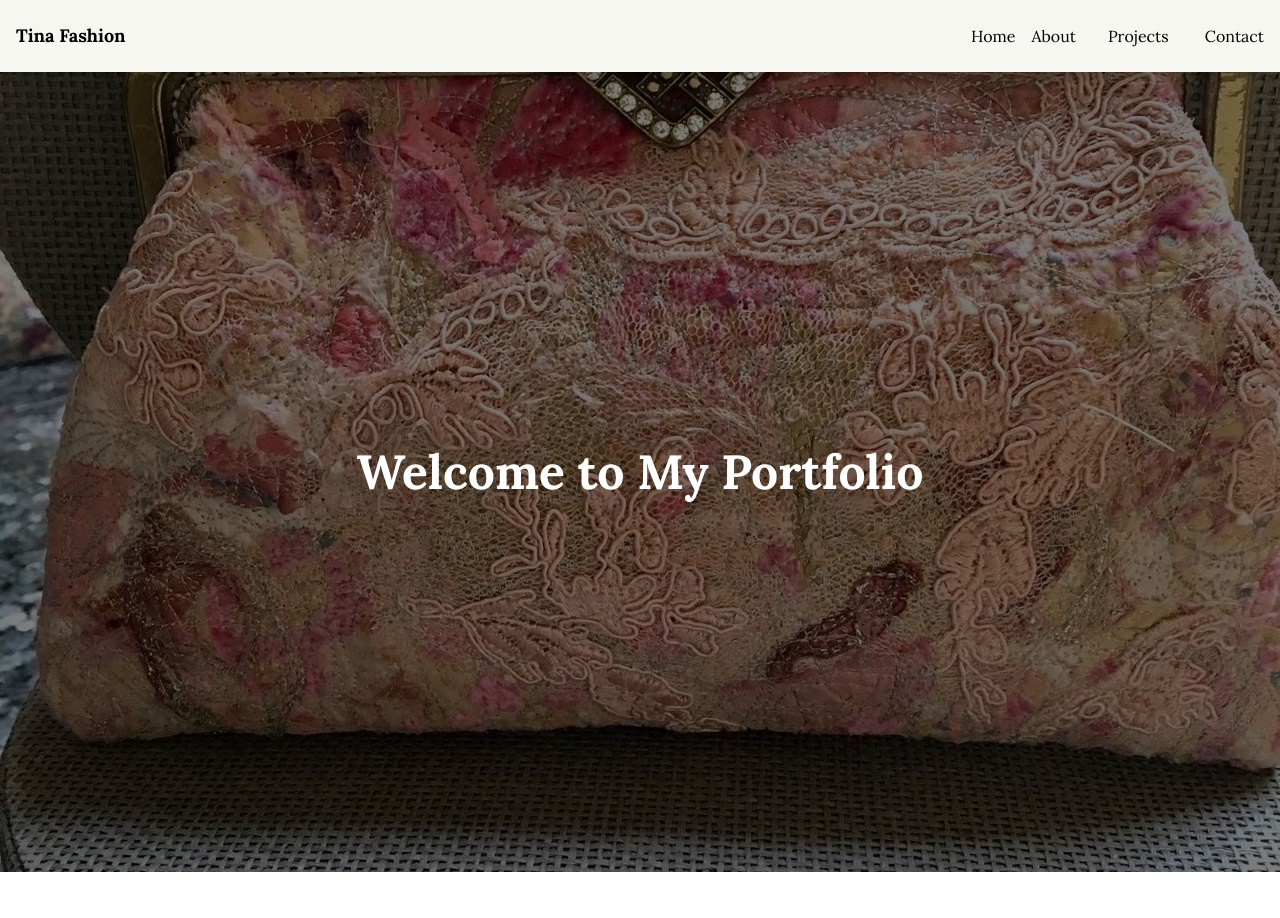
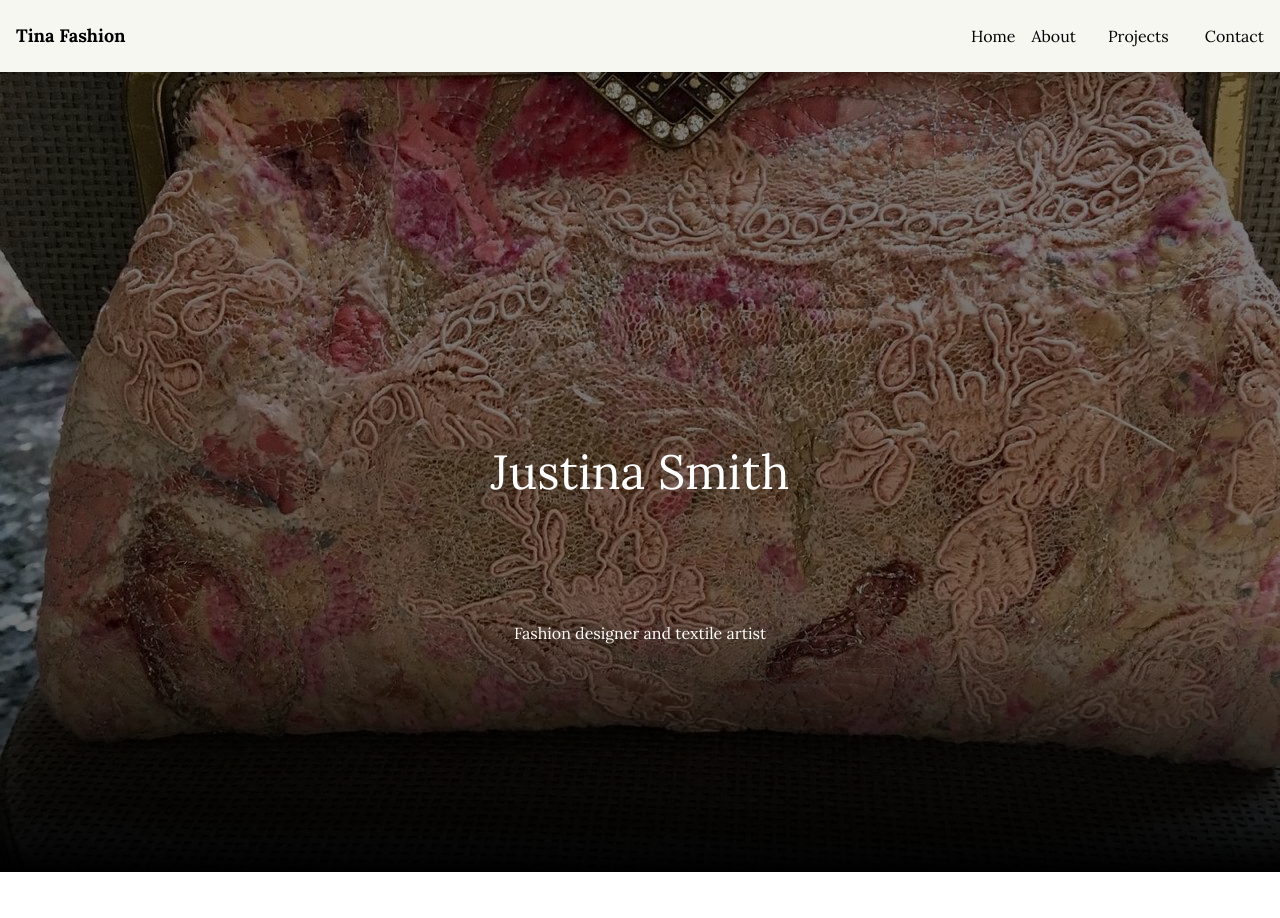
Before and after one commit to DarrenSmith10/Tina_Fashion, a Next.js app: page / in a window 1280 px wide. Shown: the top 918 px of the page. Built offline with nearby package versions, Linux system fonts and the light colour scheme.

Commit message:
10th September 2026: More text changes

```diff
--- a/src/app/layout.tsx
+++ b/src/app/layout.tsx
@@ -17,8 +17,8 @@ const lora = Lora({
 
 // Optional: SEO metadata
 export const metadata: Metadata = {
-  title: 'Tina Fashion Portfolio',
-  description: 'Creative textile and fashion designs by Tina.',
+  title: 'Justina Smith',
+  description: 'Fashion designer and textile artist.',
 }
 
 export default function RootLayout({ children }: { children: ReactNode }) {
--- a/src/components/HeroSection.tsx
+++ b/src/components/HeroSection.tsx
@@ -18,8 +18,13 @@ export function HeroSection() {
     </div>
 
     <div className="absolute inset-0 bg-opacity-50 flex items-center justify-center">
-      <h1 className="text-white text-5xl font-bold">Welcome to My Portfolio</h1>
+      <h1 className="text-white text-5xl shadow-x3">Justina Smith</h1>
+      <h2 className="absolute bottom-0 left-0 w-full h-1/3 bg-gradient-to-t from-black to-transparent text-white text-center py-4">
+        Fashion designer and textile artist
+      </h2>
+
     </div>
+
   </div>
 
 
```
